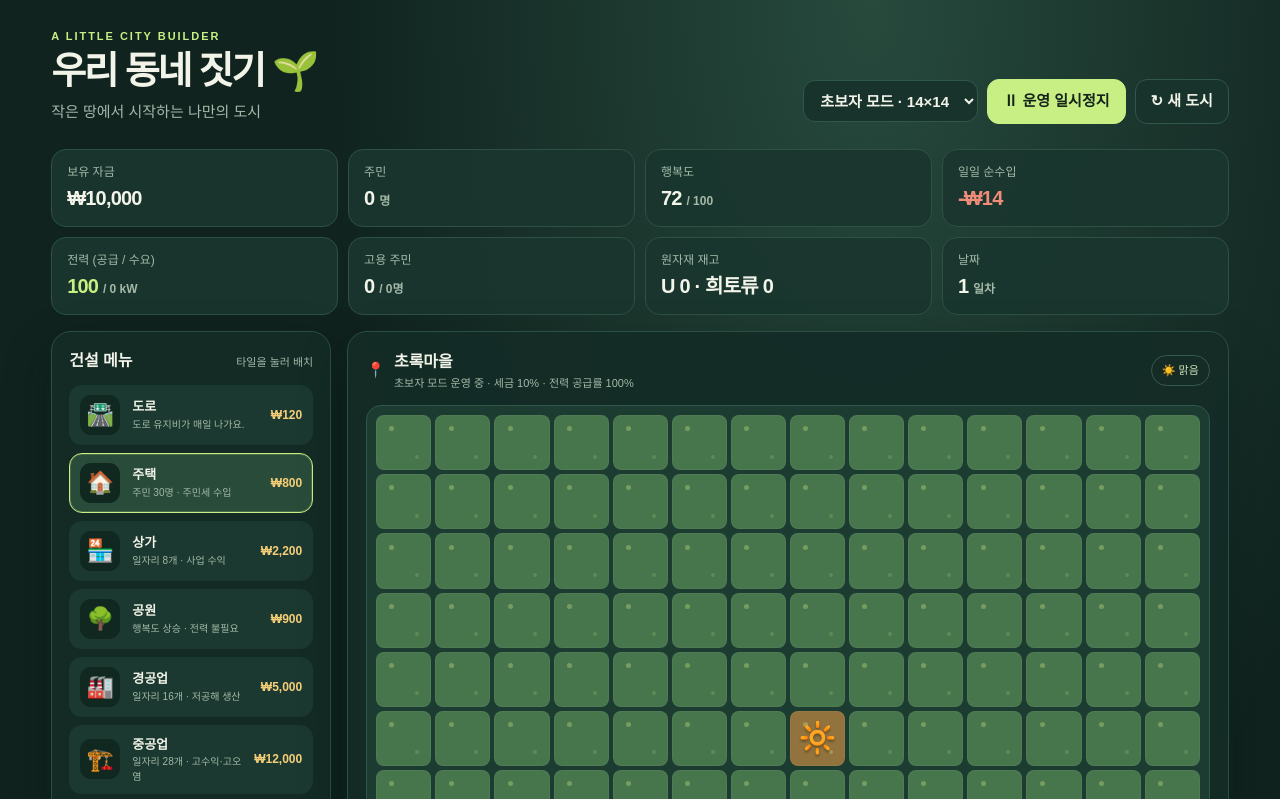
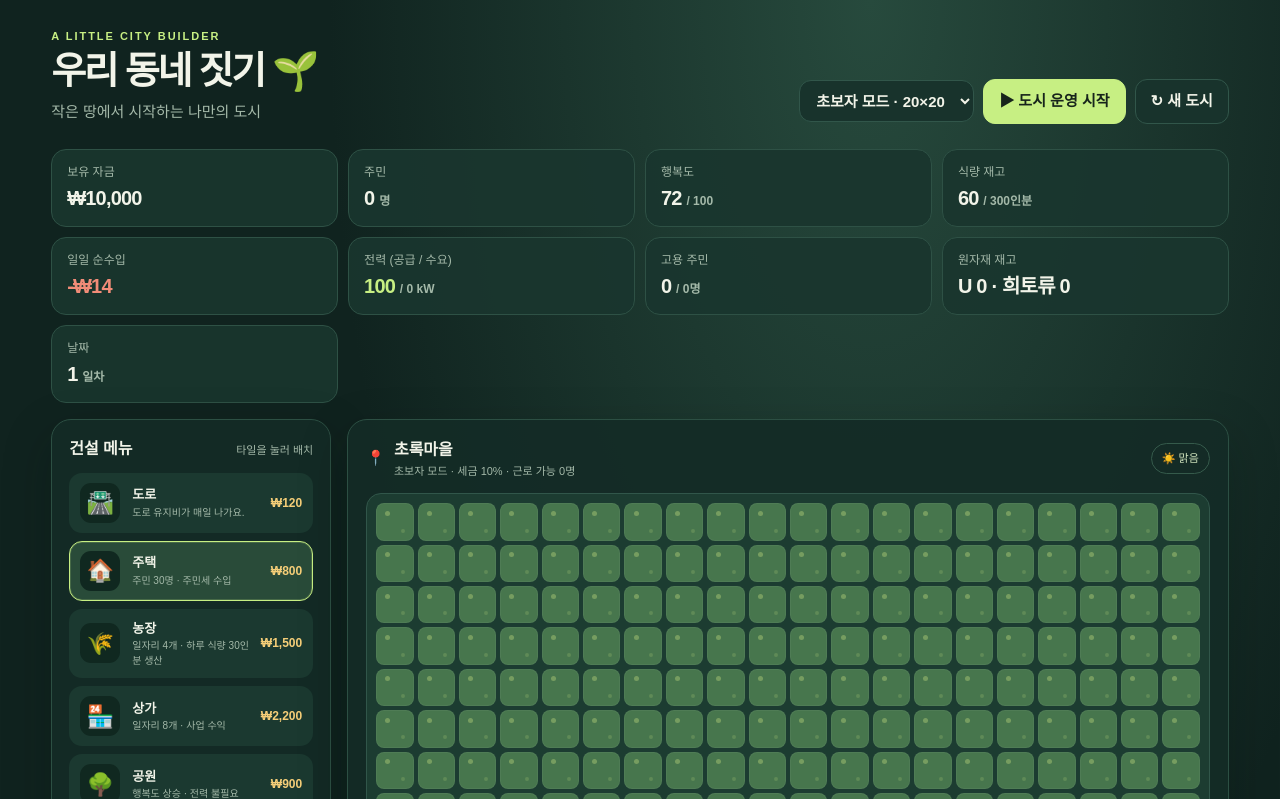
Before and after one commit to Nerinkey1204/-, a plain HTML site: page index.html in a window 1280 px wide. Both pictures are taken after a click on the button "▶ 도시 운영 시작". Shown: the top 799 px of the page. Drawn offline with Linux system fonts and the light colour scheme.

Commit message:
Add farming and happiness game modes
Co-authored-by: Copilot <223556219+Copilot@users.noreply.github.com>

```diff
--- a/index.html
+++ b/index.html
@@ -230,6 +230,7 @@
     .tile.road::before, .tile.road::after { display: none; }
     .tile.road span { width: 100%; height: 3px; border-top: 2px dashed #e2d9a080; }
     .tile.house { background: #648452; }
+    .tile.farm { background: #9a8b48; }
     .tile.shop { background: #3e7480; }
     .tile.park { background: #35784d; }
     .tile.factory { background: #73694a; }
@@ -313,8 +314,9 @@
       </div>
       <div class="top-actions">
         <select class="mode-select" id="mode-select" aria-label="게임 모드">
-          <option value="beginner">초보자 모드 · 14×14</option>
-          <option value="general">일반 모드 · 22×22</option>
+          <option value="beginner">초보자 모드 · 20×20</option>
+          <option value="general">일반 모드 · 30×30</option>
+          <option value="endless">무한 모드 · 30×30</option>
         </select>
         <button class="button primary" id="toggle-time" type="button">▶ 도시 운영 시작</button>
         <button class="button" id="reset-city" type="button">↻ 새 도시</button>
@@ -325,6 +327,7 @@
       <div class="stat"><span class="stat-label">보유 자금</span><strong class="stat-value" id="money">₩5,000</strong></div>
       <div class="stat"><span class="stat-label">주민</span><strong class="stat-value" id="population">0 <small>명</small></strong></div>
       <div class="stat"><span class="stat-label">행복도</span><strong class="stat-value" id="happiness">65 <small>/ 100</small></strong></div>
+      <div class="stat"><span class="stat-label">식량 재고</span><strong class="stat-value" id="food">60 <small>/ 300인분</small></strong></div>
       <div class="stat"><span class="stat-label">일일 순수입</span><strong class="stat-value" id="income">₩0</strong></div>
       <div class="stat"><span class="stat-label">전력 (공급 / 수요)</span><strong class="stat-value" id="power">0 <small>kW</small></strong></div>
       <div class="stat"><span class="stat-label">고용 주민</span><strong class="stat-value" id="workforce">0 <small>/ 0명</small></strong></div>
@@ -350,7 +353,7 @@
           <button class="button tool-button" id="bulldoze" type="button">⌫ 철거 도구</button>
           <button class="button tool-button active" id="build-mode" type="button">＋ 건설 모드</button>
         </div>
-        <p class="hint">주택이 일할 사람을 제공해요. 광산은 우라늄·희토류를 캐고, 원전·화학 공장이 연료와 원료로 소비합니다. 원전은 주거·상업·공원·화학 공장과 2칸, 화학 공장은 주택·공원과 1칸 떨어뜨려 지으세요. 철거 환급 40%.</p>
+        <p class="hint">주민이 있어야 운영을 시작할 수 있어요. 주민은 매일 식량을 먹으니 농장을 지어 식량을 생산하세요. 광산은 우라늄·희토류를 캐고, 원전·화학 공장이 연료와 원료로 소비합니다. 원전은 주거·상업·공원·화학 공장과 2칸, 화학 공장은 주택·공원과 1칸 떨어뜨려 지으세요. 철거 환급 40%.</p>
       </aside>
 
       <section class="city-panel" aria-label="도시 지도">
@@ -362,10 +365,10 @@
           <span class="weather">☀️ 맑음</span>
         </div>
         <div class="map-wrap">
-          <div class="map" id="map" role="grid" aria-label="14열 14행 도시 타일"></div>
+          <div class="map" id="map" role="grid" aria-label="20열 20행 도시 타일"></div>
         </div>
         <div class="map-footer">
-          <span>🌿 빈 땅 <span id="free-tiles">0</span>칸 · <span id="map-size">14×14</span></span>
+          <span>🌿 빈 땅 <span id="free-tiles">0</span>칸 · <span id="map-size">20×20</span></span>
           <span id="map-hint">전력과 환경을 살펴 도시를 계획하세요.</span>
         </div>
         <section class="building-details" id="building-details" aria-live="polite">
@@ -385,8 +388,8 @@
     const MODES = {
       beginner: {
         name: "초보자 모드",
-        width: 14,
-        height: 14,
+        width: 20,
+        height: 20,
         startingMoney: 10000,
         taxRate: 10,
         costMultiplier: 1,
@@ -398,8 +401,8 @@
       },
       general: {
         name: "일반 모드",
-        width: 22,
-        height: 22,
+        width: 30,
+        height: 30,
         startingMoney: 16000,
         taxRate: 8,
         costMultiplier: 1.5,
@@ -408,12 +411,27 @@
         solarOutput: 70,
         solarUpkeep: 250,
         pollutionMultiplier: 1.2
+      },
+      endless: {
+        name: "무한 모드",
+        width: 30,
+        height: 30,
+        startingMoney: 30000,
+        taxRate: 8,
+        costMultiplier: 1,
+        baseUpkeep: 0,
+        roadUpkeep: 2,
+        solarOutput: 100,
+        solarUpkeep: 30,
+        pollutionMultiplier: 0.75,
+        endless: true
       }
     };
 
     const CATALOG = [
       { id: "road", name: "도로", icon: "🛣️", cost: 120, description: "도로 유지비가 매일 나가요.", powerDemand: 0 },
       { id: "house", name: "주택", icon: "🏠", cost: 800, description: "주민 30명 · 주민세 수입", upkeep: 60, powerDemand: 12, residentCapacity: 30 },
+      { id: "farm", name: "농장", icon: "🌾", cost: 1500, description: "일자리 4개 · 하루 식량 30인분 생산", upkeep: 80, powerDemand: 0, workersRequired: 4, foodProduction: 30 },
       { id: "shop", name: "상가", icon: "🏪", cost: 2200, description: "일자리 8개 · 사업 수익", upkeep: 150, powerDemand: 20, businessIncome: 1800, workersRequired: 8 },
       { id: "park", name: "공원", icon: "🌳", cost: 900, description: "행복도 상승 · 전력 불필요", upkeep: 30, powerDemand: 0 },
       { id: "light", name: "경공업", icon: "🏭", cost: 5000, description: "일자리 16개 · 저공해 생산", upkeep: 350, powerDemand: 40, businessIncome: 5000, workersRequired: 16, pollution: 2 },
@@ -427,6 +445,7 @@
     ];
 
     const RESOURCE_NAMES = { uranium: "우라늄", rareEarth: "희토류" };
+    const FOOD_CAPACITY = 300;
     const catalogById = Object.fromEntries(CATALOG.map((building) => [building.id, building]));
     const mapElement = document.querySelector("#map");
     const buildListElement = document.querySelector("#build-list");
@@ -442,12 +461,14 @@
     let selectedBuilding = "house";
     let selectedTile = null;
     let resources = { uranium: 0, rareEarth: 0 };
+    let foodStock = 60;
     let demolishMode = false;
     let running = false;
     let timerId = null;
     let toastTimerId = null;
     let logEntries = [];
     let hasPlayerChanges = false;
+    let gameEnded = false;
 
     function showToast(message) {
       const toast = document.querySelector("#toast");
@@ -582,6 +603,11 @@
           resourceUse[resource] += amount * (counts[building.id] || 0) * activity[building.id];
         }
       }
+      const foodProduction = (counts.farm || 0) * catalogById.farm.foodProduction * activity.farm;
+      const foodAvailable = foodStock + foodProduction;
+      const foodConsumed = Math.min(foodAvailable, residents);
+      const foodCoverage = residents === 0 ? 1 : foodConsumed / residents;
+      const foodBalance = Math.min(FOOD_CAPACITY, foodAvailable - foodConsumed);
       const businessIncome = CATALOG.reduce((total, building) =>
         total + (counts[building.id] || 0) * (building.businessIncome || 0) * activity[building.id] * (1 - taxRate / 100), 0);
       const resourceBalance = {};
@@ -601,17 +627,20 @@
       const buildingUpkeep = CATALOG.reduce((total, building) =>
         total + (counts[building.id] || 0) * (building.upkeep || 0), 0);
       const dailyIncome = Math.round(taxIncome + businessIncome + commodityIncome - roadUpkeep - buildingUpkeep - mode.baseUpkeep);
-      const happiness = Math.max(0, Math.min(100, Math.round(
+      const happinessScore = Math.round(
         72 + (counts.park || 0) * 4 + Math.min(10, Math.floor(residents / 12))
         - pollution * mode.pollutionMultiplier * 0.7
         - Math.max(0, taxRate - 10) * 1.5
         - (counts.nuclear || 0) * 5
         - (residents - workersAvailable) / Math.max(1, residents) * 5
-      )));
+        - (1 - foodCoverage) * 75
+      );
+      const happiness = mode.endless ? happinessScore : Math.max(0, Math.min(100, happinessScore));
       return {
         counts, residents, workersAvailable, staffedWorkers, staffingRatios, activity,
         powerSupply, powerDemand, poweredRatio, dailyIncome, happiness,
-        resourceProduction, resourceUse, resourceConsumption, resourceBalance
+        resourceProduction, resourceUse, resourceConsumption, resourceBalance,
+        foodProduction, foodBalance, foodCoverage
       };
     }
 
@@ -638,6 +667,9 @@
       if (building.businessIncome) {
         items.push(["매출", `₩${Math.round(building.businessIncome * ratio / 24).toLocaleString("ko-KR")} / 시간`]);
       }
+      if (building.foodProduction) {
+        items.push(["식량 생산", `${building.foodProduction * ratio}인분 / 일`]);
+      }
       for (const [resource, amount] of Object.entries(building.resourceOutput || {})) {
         items.push([`${RESOURCE_NAMES[resource]} 생산`, `${(amount * ratio / 24).toFixed(2)} / 시간`]);
       }
@@ -654,10 +686,11 @@
     }
 
     function renderStats() {
-      const { counts, residents, workersAvailable, staffedWorkers, powerSupply, powerDemand, poweredRatio, dailyIncome, happiness } = getMetrics();
+      const { counts, residents, workersAvailable, staffedWorkers, powerSupply, powerDemand, poweredRatio, dailyIncome, happiness, foodCoverage } = getMetrics();
       document.querySelector("#money").textContent = `₩${money.toLocaleString("ko-KR")}`;
       document.querySelector("#population").innerHTML = `${residents} <small>명</small>`;
-      document.querySelector("#happiness").innerHTML = `${happiness} <small>/ 100</small>`;
+      document.querySelector("#happiness").innerHTML = `${happiness} <small>${mode.endless ? "무한" : "/ 100"}</small>`;
+      document.querySelector("#food").innerHTML = `${formatResource(foodStock)} <small>/ ${FOOD_CAPACITY}인분</small>`;
       document.querySelector("#income").textContent = `${dailyIncome < 0 ? "-" : ""}₩${Math.abs(dailyIncome).toLocaleString("ko-KR")}`;
       document.querySelector("#power").innerHTML = `${powerSupply} <small>/ ${powerDemand} kW</small>`;
       document.querySelector("#workforce").innerHTML = `${residents - workersAvailable} <small>/ ${residents}명</small>`;
@@ -670,16 +703,23 @@
       happinessElement.style.color = happiness < 40 ? "var(--danger)" : happiness >= 80 ? "var(--lime)" : "var(--text)";
       document.querySelector("#income").style.color = dailyIncome < 0 ? "var(--danger)" : "var(--lime)";
       document.querySelector("#power").style.color = poweredRatio < 1 ? "var(--danger)" : "var(--lime)";
-      document.querySelector("#city-status").textContent = running
+      document.querySelector("#city-status").textContent = gameEnded
+        ? happiness >= 100 ? "게임 클리어 · 행복도 100 달성" : "게임 오버 · 행복도가 0이 되었어요"
+        : running
         ? `${mode.name} 운영 중 · 세금 ${taxRate}% · 전력 공급률 ${Math.round(poweredRatio * 100)}%`
         : demolishMode
           ? "철거 모드 · 없앨 타일을 선택하세요"
           : `${mode.name} · 세금 ${taxRate}% · 근로 가능 ${workersAvailable}명`;
       document.querySelector("#tax-label").textContent = `${taxRate}%`;
       document.querySelector("#map").setAttribute("aria-label", `${mode.width}열 ${mode.height}행 도시 타일`);
-      document.querySelector("#map-hint").textContent = powerDemand > powerSupply
+      document.querySelector("#map-hint").textContent = residents > 0 && foodCoverage < 1
+        ? `식량 부족 · 주민 식사 공급률 ${Math.round(foodCoverage * 100)}%`
+        : powerDemand > powerSupply
         ? `전력 부족 · ${Math.round(poweredRatio * 100)}% 효율`
         : `고용 ${residents - workersAvailable}/${residents}명 · U ${resources.uranium} / 희토류 ${resources.rareEarth}`;
+      const timeButton = document.querySelector("#toggle-time");
+      timeButton.disabled = gameEnded;
+      if (gameEnded) timeButton.textContent = "게임 종료";
       document.querySelector("#building-rule").textContent = describeBuilding(catalogById[selectedBuilding]);
       renderDetails();
     }
@@ -764,6 +804,11 @@
     }
 
     function setRunning(nextRunning) {
+      if (nextRunning && gameEnded) return;
+      if (nextRunning && getMetrics().residents === 0) {
+        showToast("운영을 시작하려면 주민이 살 주택을 먼저 지어주세요.");
+        return;
+      }
       running = nextRunning;
       const button = document.querySelector("#toggle-time");
       button.textContent = running ? "Ⅱ 운영 일시정지" : "▶ 도시 운영 시작";
@@ -777,6 +822,13 @@
       renderStats();
     }
 
+    function finishGame(won) {
+      gameEnded = true;
+      setRunning(false);
+      addLog(won ? "행복도 100 달성 · 마을을 행복하게 만들었어요!" : "행복도가 0이 되었어요 · 마을 운영이 끝났습니다.", !won);
+      showToast(won ? "게임 클리어! 행복도 100을 달성했어요." : "게임 오버 · 행복도를 회복할 수 없어요.");
+    }
+
     function advanceDay() {
       const metrics = getMetrics();
       day += 1;
@@ -785,17 +837,25 @@
         uranium: metrics.resourceBalance.uranium,
         rareEarth: metrics.resourceBalance.rareEarth
       };
+      foodStock = metrics.foodBalance;
       hasPlayerChanges = true;
       if (money < 0) {
         money = 0;
         setRunning(false);
         addLog("자금이 바닥났어요. 세율을 조정하거나 운영비가 큰 건물을 철거하세요.", true);
         showToast("재정난으로 도시 운영이 멈췄어요.");
-      } else if (day % 3 === 0) {
-        const report = metrics.poweredRatio < 1
-          ? `전력 부족으로 공장 가동률이 ${Math.round(metrics.poweredRatio * 100)}%예요.`
-          : `순수입 ₩${metrics.dailyIncome.toLocaleString("ko-KR")} · 우라늄 ${resources.uranium} · 희토류 ${resources.rareEarth}`;
-        addLog(report, metrics.poweredRatio < 1);
+      } else {
+        const updatedMetrics = getMetrics();
+        if (!mode.endless && updatedMetrics.happiness <= 0) {
+          finishGame(false);
+        } else if (!mode.endless && updatedMetrics.happiness >= 100) {
+          finishGame(true);
+        } else if (day % 3 === 0) {
+          const report = metrics.poweredRatio < 1
+            ? `전력 부족으로 공장 가동률이 ${Math.round(metrics.poweredRatio * 100)}%예요.`
+            : `순수입 ₩${metrics.dailyIncome.toLocaleString("ko-KR")} · 식량 ${formatResource(foodStock)} · 우라늄 ${resources.uranium} · 희토류 ${resources.rareEarth}`;
+          addLog(report, metrics.poweredRatio < 1);
+        }
       }
       renderMap();
     }
@@ -820,7 +880,9 @@
       selectedBuilding = "house";
       selectedTile = null;
       resources = { uranium: 0, rareEarth: 0 };
+      foodStock = 60;
       demolishMode = false;
+      gameEnded = false;
       hasPlayerChanges = false;
       logEntries = [];
       seedCity();
```
Also changed, not shown: 1 other file.
